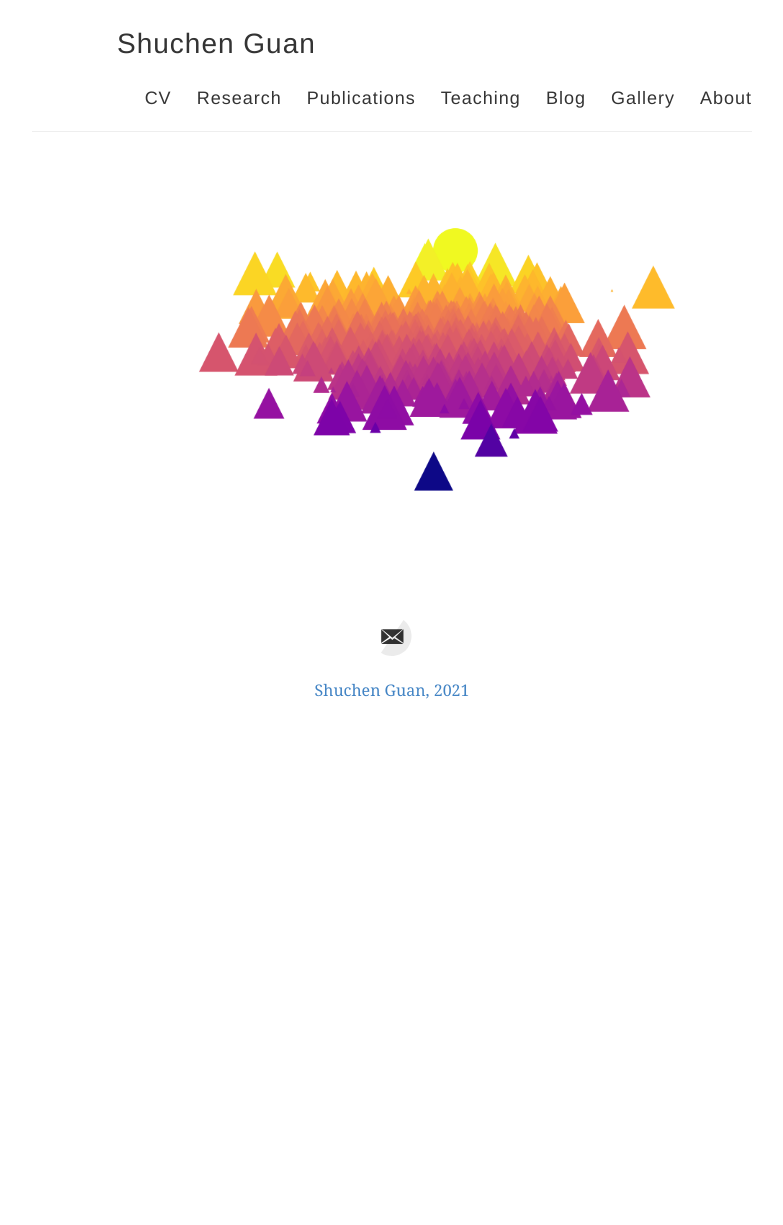
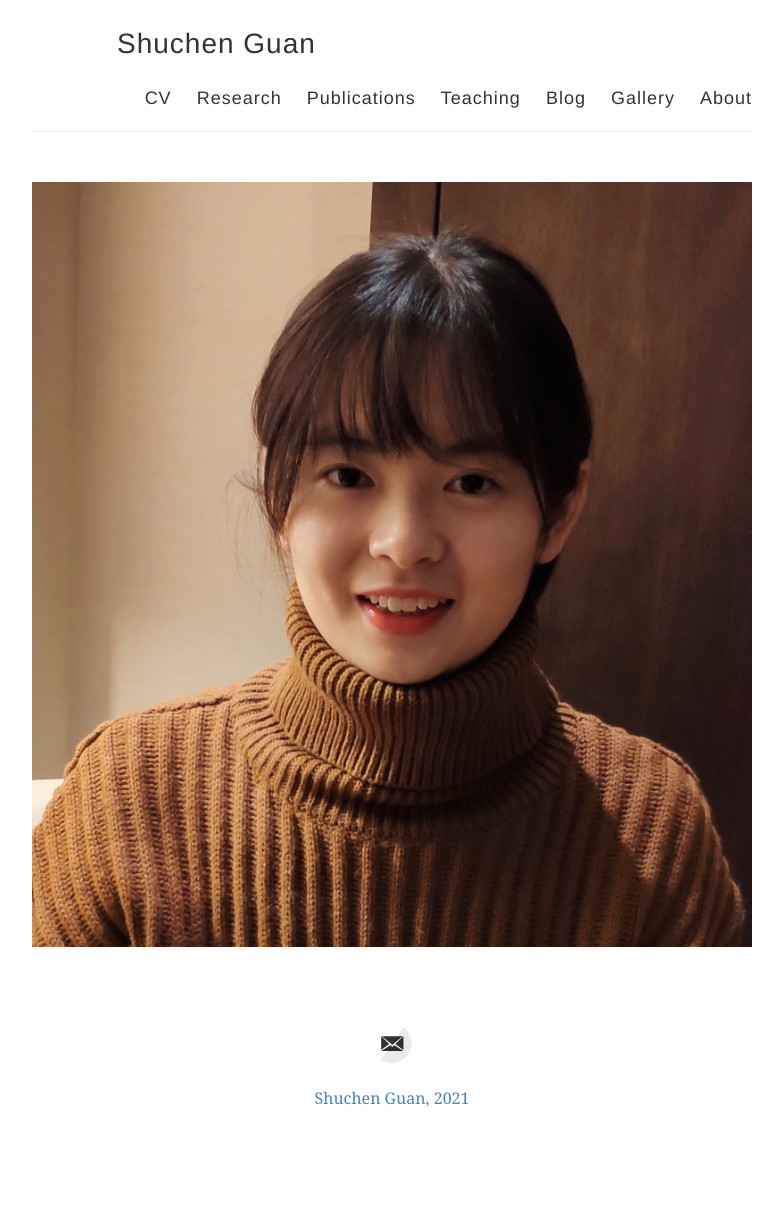
Before and after one commit to ShuchenGuan/ShuchenGuan.github.io, a Jekyll site: the page built from index.md, in a window 1280 px wide. Shown: the whole page, without its empty margins (248-1031 px from the left). Built offline with Jekyll 4.4.1, drawn with Linux system fonts in a browser that asks for light colours; before the commit the page ends 900 px from its top, so only the background shows below that.

Commit message:
Update index.md

```diff
--- a/index.md
+++ b/index.md
@@ -4,4 +4,4 @@ title: Home
 description: Personal Website
 ---
 
-<div style="text-align:center"><img src ="{{ site.baseurl }}/img/random_sunset.png" /></div>
+<div style="text-align:center"><img src ="{{ site.baseurl }}/img/231091623593845_.pic_hd.jpg" /></div>
```
